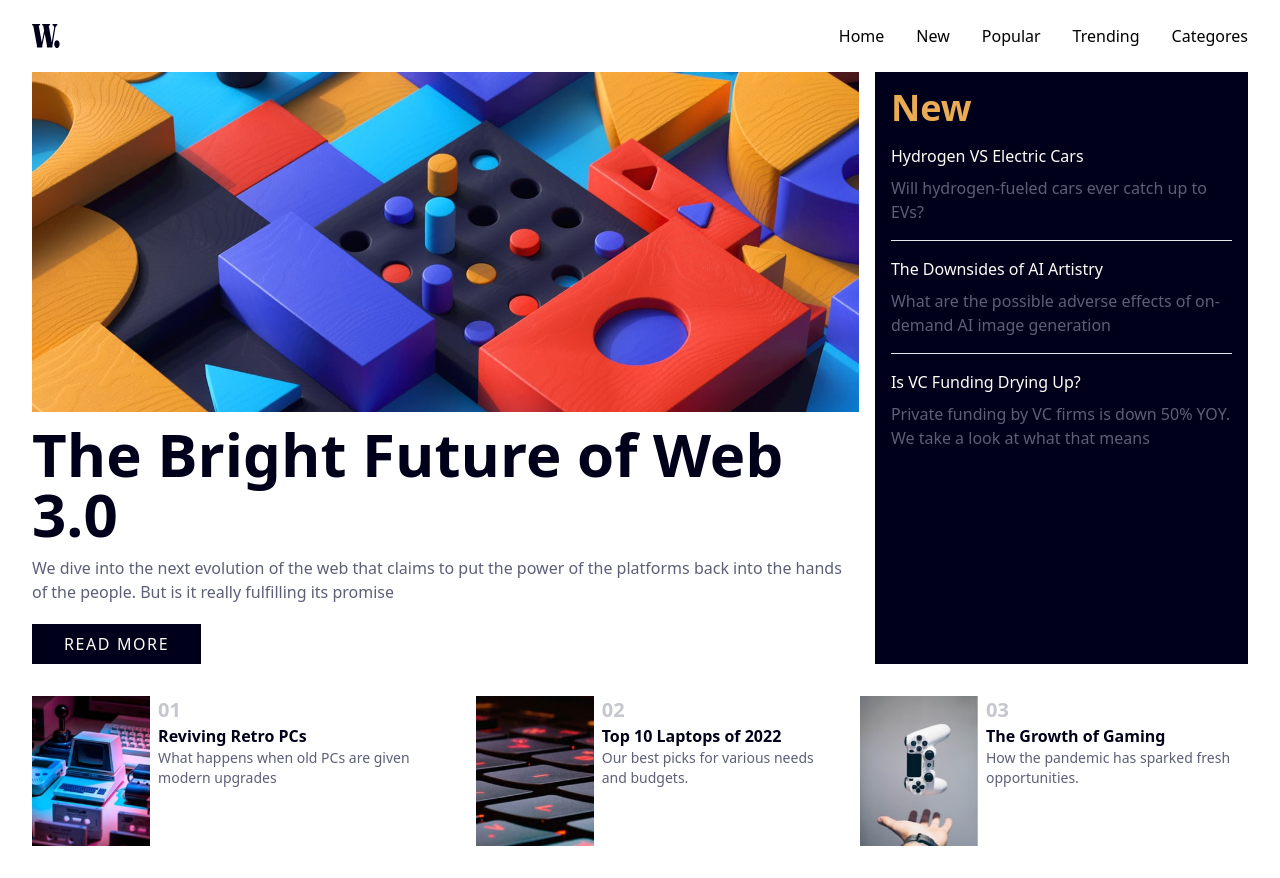
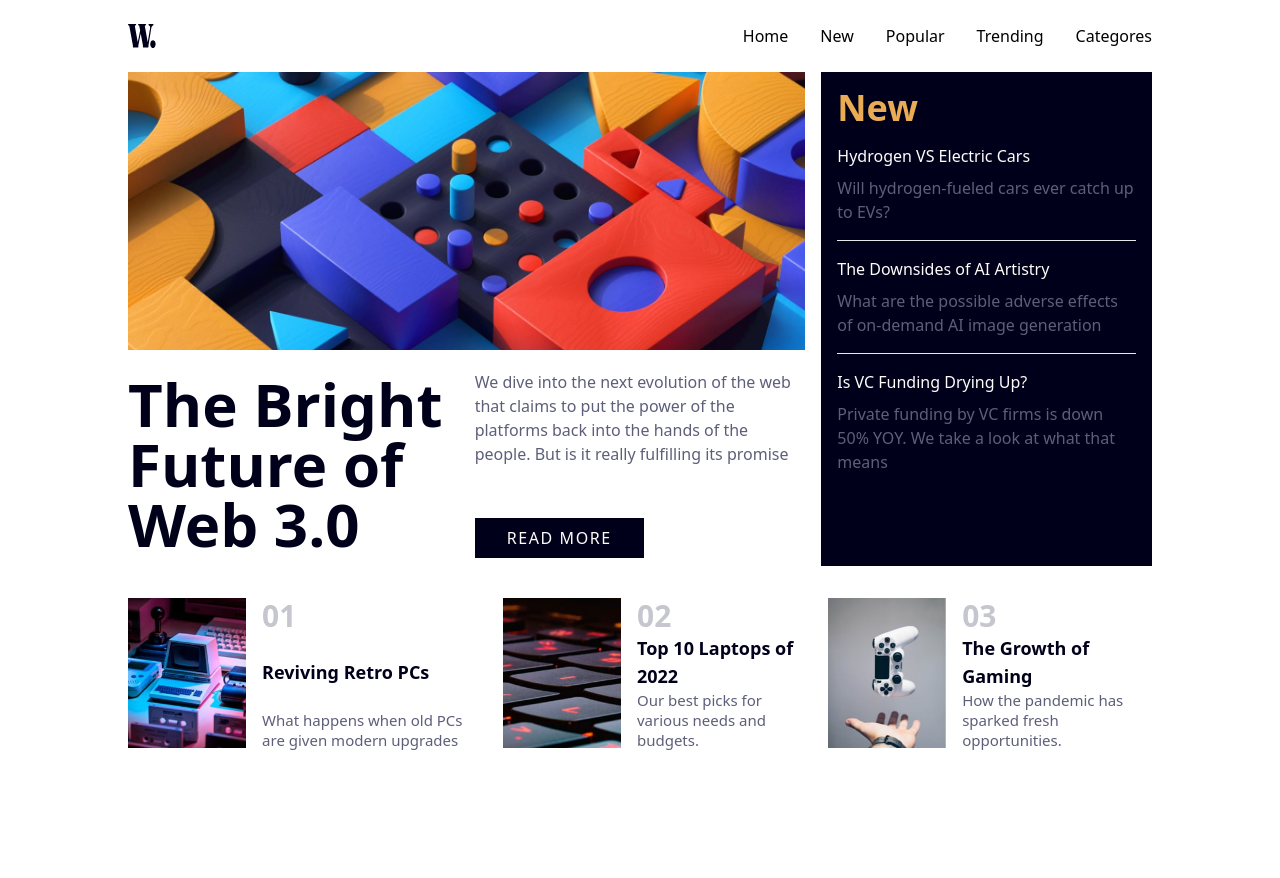
Before and after one commit to AaronNevalinz/news-homepage-main, a website: page public/index.html in a window 1280 px wide. After the commit the page ends 800 px from the top, so only its background shows below. Drawn offline with Linux system fonts and the light colour scheme.

Commit message:
desktop dev done

```diff
--- a/public/index.html
+++ b/public/index.html
@@ -7,7 +7,7 @@
     <link rel="stylesheet" href="./styles.css">
 </head>
 <body>
-    <div class="w-[95%] mx-auto">
+    <div class="w-[95%] lg:w-[80%] mx-auto">
         <!-- navigation -->
         <header class="py-6 md:flex justify-between">
             <div class="flex justify-between">
@@ -40,23 +40,23 @@
 
         <!-- main body - content -->
         <main class="pb-8">
-            <div class="md:flex gap-4">
+            <div class="md:grid grid-cols-3 gap-4">
 
-                <div>
+                <div class="col-span-2">
                     <img class="hidden md:block" src="./assets/images/image-web-3-desktop.jpg" alt="">
-                    <img class="md:hidden" src="./assets/images/image-web-3-mobile.jpg" alt="">
-                    <div class="">
-                        <h1 class="text-secondary-400 font-bold text-6xl my-3">The Bright Future of Web 3.0</h1>
-                        <div>
+                    <img class="md:hidden w-full" src="./assets/images/image-web-3-mobile.jpg" alt="">
+                    <div class="lg:grid grid-cols-2 mt-3 items-center gap-4">
+                        <h1 class="text-secondary-400 font-bold text-6xl my-3 ">The Bright Future of Web 3.0</h1>
+                        <div class="">
                             <p class="text-secondary-300 mb-3">
                                 We dive into the next evolution of the web that claims to put the power of the platforms back into the hands of the people. But is it really fulfilling its promise
                             </p>
-                            <button class="text-secondary-100 bg-secondary-400 hover:bg-primary-200 py-2 px-8 tracking-widest mt-2 cursor-pointer">READ MORE</button>
+                            <button class="text-secondary-100 bg-secondary-400 hover:bg-primary-200 py-2 px-8 tracking-widest mt-10 cursor-pointer">READ MORE</button>
                         </div>
                     </div>
                 </div>
 
-                <div class=" bg-secondary-400 md:my-0 my-20 py-8 md:py-4 px-4 text-secondary-100">
+                <div class="col-span-1 bg-secondary-400 md:my-0 my-20 py-8 md:py-4 px-4 text-secondary-100">
 
                     <h1 class="text-primary-100 font-bold text-4xl">New</h1>
 
@@ -84,30 +84,30 @@
 
             <div class="flex flex-col md:flex-row md:mt-8 md:gap-7 gap-10">
 
-                <div class="flex  gap-8 md:gap-2">
+                <div class="flex  gap-8 md:gap-2 lg:gap-4">
                     <img class="h-[150px]" src="./assets/images/image-retro-pcs.jpg" alt="">
-                    <div class="flex md:block flex-col justify-between">
-                        <h1 class="text-secondary-200 font-bold text-5xl md:text-xl">01</h1>
-                        <h4 class="font-bold text-lg md:text-base text-secondary-400 cursor-pointer hover:text-primary-200">Reviving Retro PCs</h4>
-                        <p class="text-secondary-300 md:text-sm">What happens when old PCs are given modern upgrades</p>
+                    <div class="flex md:block lg:flex flex-col justify-between">
+                        <h1 class="text-secondary-200 font-bold text-5xl md:text-xl lg:text-3xl">01</h1>
+                        <h4 class="font-bold text-lg md:text-base text-secondary-400 cursor-pointer hover:text-primary-200 lg:text-lg">Reviving Retro PCs</h4>
+                        <p class="text-secondary-300 md:text-sm lg:text-[15px]">What happens when old PCs are given modern upgrades</p>
                     </div>
                 </div>
 
-                <div class="flex gap-8 md:gap-2">
+                <div class="flex gap-8 md:gap-2 lg:gap-4">
                     <img class="h-[150px]" src="./assets/images/image-top-laptops.jpg" alt="">
-                    <div class="flex md:block flex-col justify-between">
-                        <h1 class="text-secondary-200 font-bold text-5xl md:text-xl">02</h1>
-                        <h4 class="font-bold text-lg md:text-base text-secondary-400 cursor-pointer hover:text-primary-200">Top 10 Laptops of 2022</h4>
-                        <p class="text-secondary-300 md:text-sm">Our best picks for various needs and budgets.</p>
+                    <div class="flex md:block lg:flex flex-col justify-between">
+                        <h1 class="text-secondary-200 font-bold text-5xl lg:text-3xl md:text-xl">02</h1>
+                        <h4 class="font-bold text-lg md:text-base text-secondary-400 cursor-pointer hover:text-primary-200 lg:text-lg">Top 10 Laptops of 2022</h4>
+                        <p class="text-secondary-300 md:text-sm lg:text-[15px]">Our best picks for various needs and budgets.</p>
                     </div>
                 </div>
 
-                <div class="flex gap-8 md:gap-2">
+                <div class="flex gap-8 md:gap-2 lg:gap-4">
                     <img class="h-[150px]" src="./assets/images/image-gaming-growth.jpg" alt="">
-                    <div class="flex md:block flex-col justify-between">
-                        <h1 class="text-5xl font-bold text-secondary-200 md:text-xl">03</h1>
-                        <h4 class="font-bold text-lg md:text-base text-secondary-400 cursor-pointer hover:text-primary-200">The Growth of Gaming</h4>
-                        <p class="text-secondary-300 md:text-sm">How the pandemic has sparked fresh opportunities.</p>
+                    <div class="flex md:block lg:flex flex-col justify-between">
+                        <h1 class="text-5xl font-bold text-secondary-200 lg:text-3xl md:text-xl">03</h1>
+                        <h4 class="font-bold text-lg md:text-base text-secondary-400 cursor-pointer hover:text-primary-200 lg:text-lg">The Growth of Gaming</h4>
+                        <p class="text-secondary-300 md:text-sm lg:text-[15px]">How the pandemic has sparked fresh opportunities.</p>
                     </div>
                 </div>
 
```
Also changed, not shown: public/styles.css.
